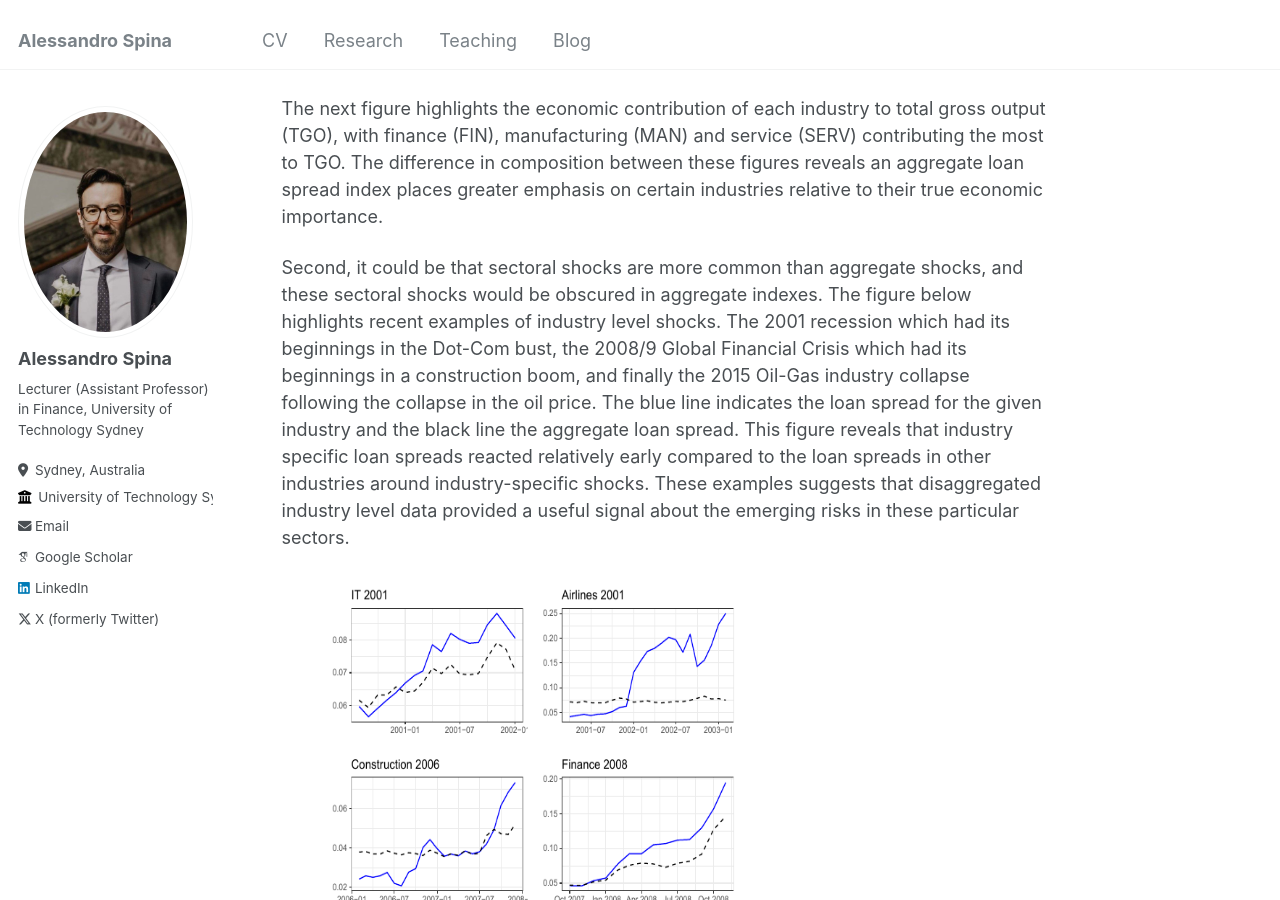
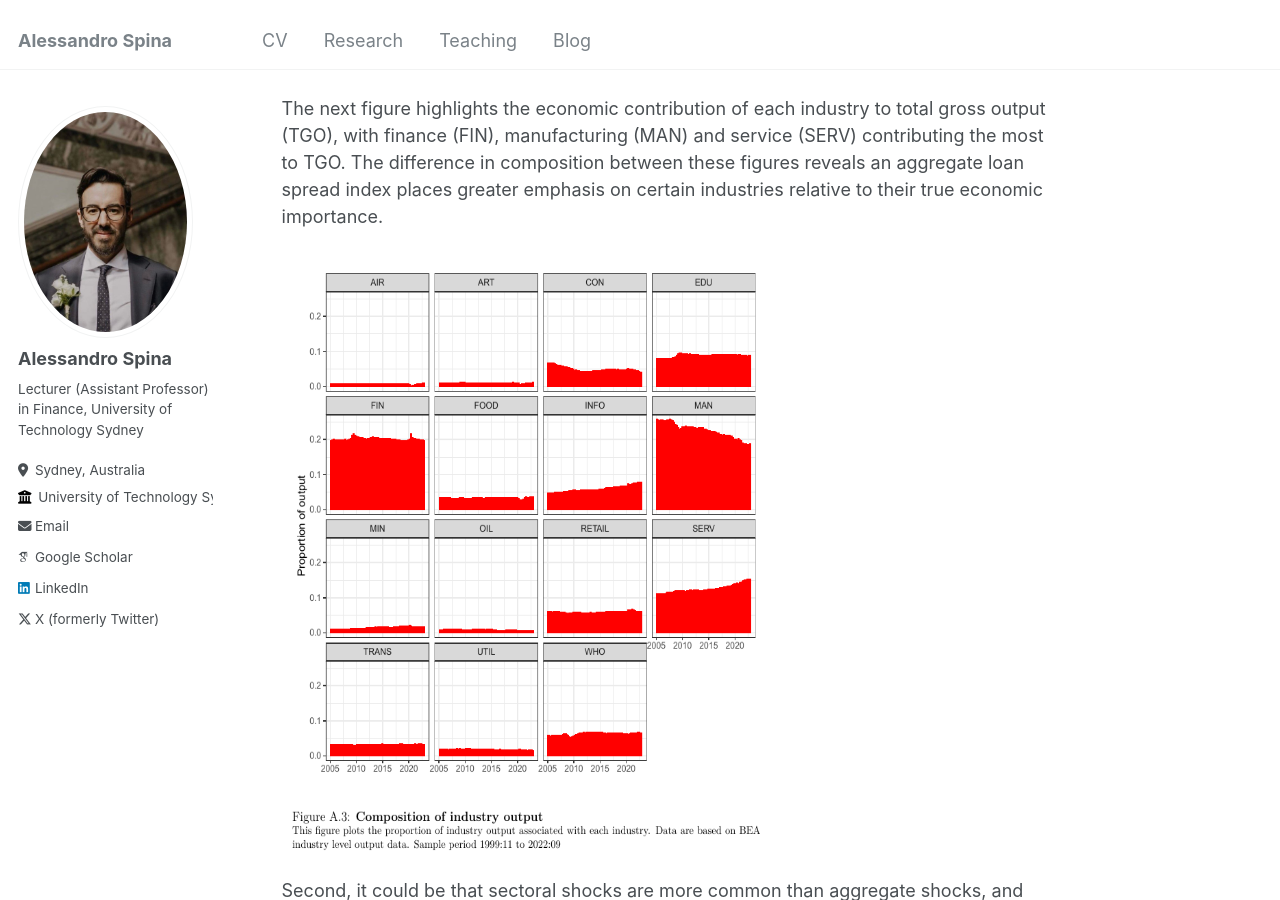
Before and after one commit to aspi6246/aspi6246.github.io, a Jekyll site: the page built from _posts/2024-11-05-blog-post-5.md, in a window 1280 px wide and 900 px high, scrolled down 1341 px. Built offline with Jekyll 4.4.1, drawn with Linux system fonts in a browser that asks for light colours; some web fonts are replaced.

Commit message:
Update 2024-11-05-blog-post-5.md

```diff
--- a/_posts/2024-11-05-blog-post-5.md
+++ b/_posts/2024-11-05-blog-post-5.md
@@ -17,8 +17,10 @@ First, it could be that certain industries are over (or under)-represented in ag
 
 ![Alt text](/assets/images/fig1.png){: style="width:500px;height:600px;"}
 
+
 The next figure highlights the economic contribution of each industry to total gross output (TGO), with finance (FIN), manufacturing (MAN) and service (SERV) contributing the most to TGO. The difference in composition between these figures reveals an aggregate loan spread index places greater emphasis on certain industries relative to their true economic importance.
 
+![Alt text](/assets/images/fig2.png){: style="width:500px;height:600px;"}
 
 Second, it could be that sectoral shocks are more common than aggregate shocks, and these sectoral shocks would be obscured in aggregate indexes. The figure below highlights recent examples of industry level shocks. The 2001 recession which had its beginnings in the Dot-Com bust, the 2008/9 Global Financial Crisis which had its beginnings in a construction boom, and finally the 2015 Oil-Gas industry collapse following the collapse in the oil price. The blue line indicates the loan spread for the given industry and the black line the aggregate loan spread. This figure reveals that industry specific loan spreads reacted relatively early compared to the loan spreads in other industries around industry-specific shocks. These examples suggests that disaggregated industry level data provided a useful signal about the emerging risks in these particular sectors.
 
```
